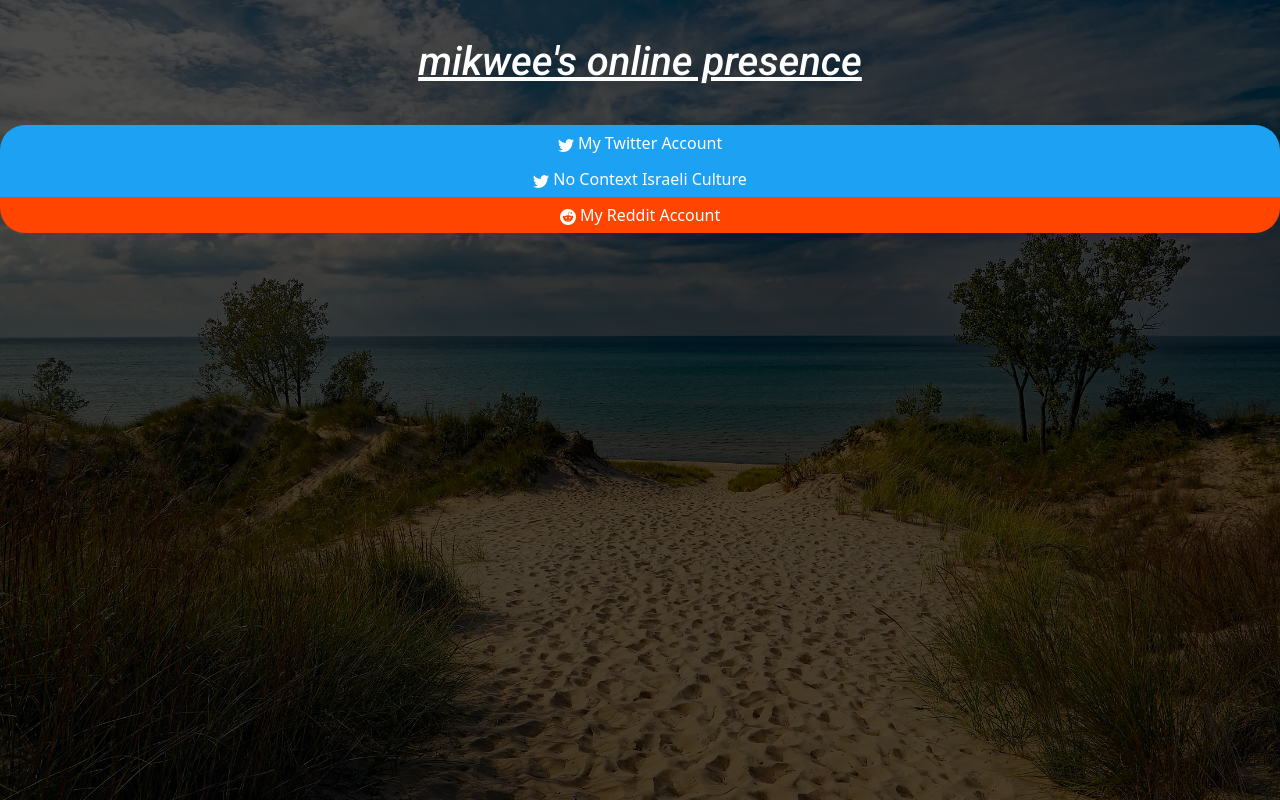
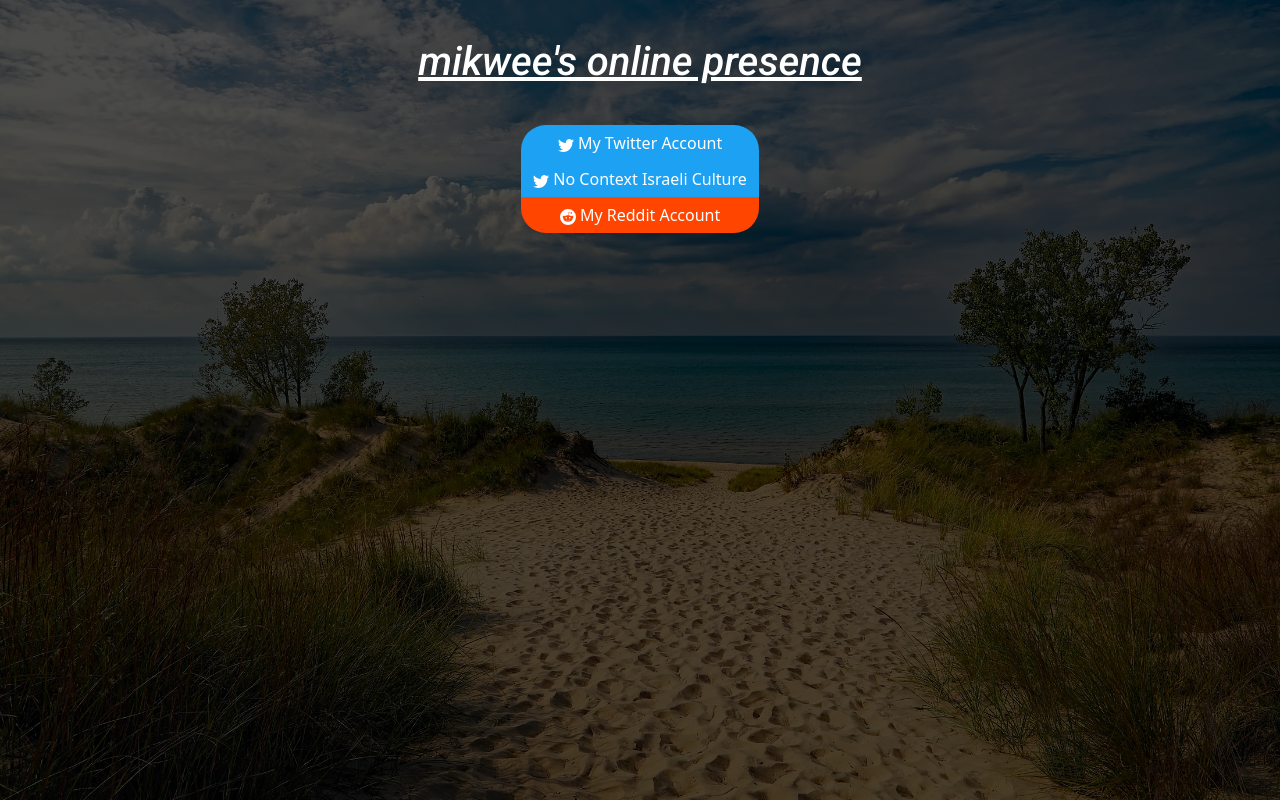
Before and after one commit to mikwee/mikwees-website, a React (Create React App) app: page / in a window 1280 px wide. Built offline with nearby package versions, Linux system fonts and the light colour scheme.

Commit message:
Bringing the container back

```diff
--- a/src/App.js
+++ b/src/App.js
@@ -11,8 +11,8 @@ function App() {
   return (
     <div className="App">
       <h1 id="title">{data.title}</h1>
-
-        <ButtonGroup vertical id="container">
+      <div id="container">
+        <ButtonGroup vertical>
           {data.links.map((rootDetail, index)=>{
             if(rootDetail.type === "facebook") {
               res = <Button id="facebook" variant="primary" href={rootDetail.url}><Facebook/> {rootDetail.text}</Button>
@@ -50,6 +50,7 @@ function App() {
             return res;
           })}
         </ButtonGroup>
+      </div>
     </div>
   );
 }
```
